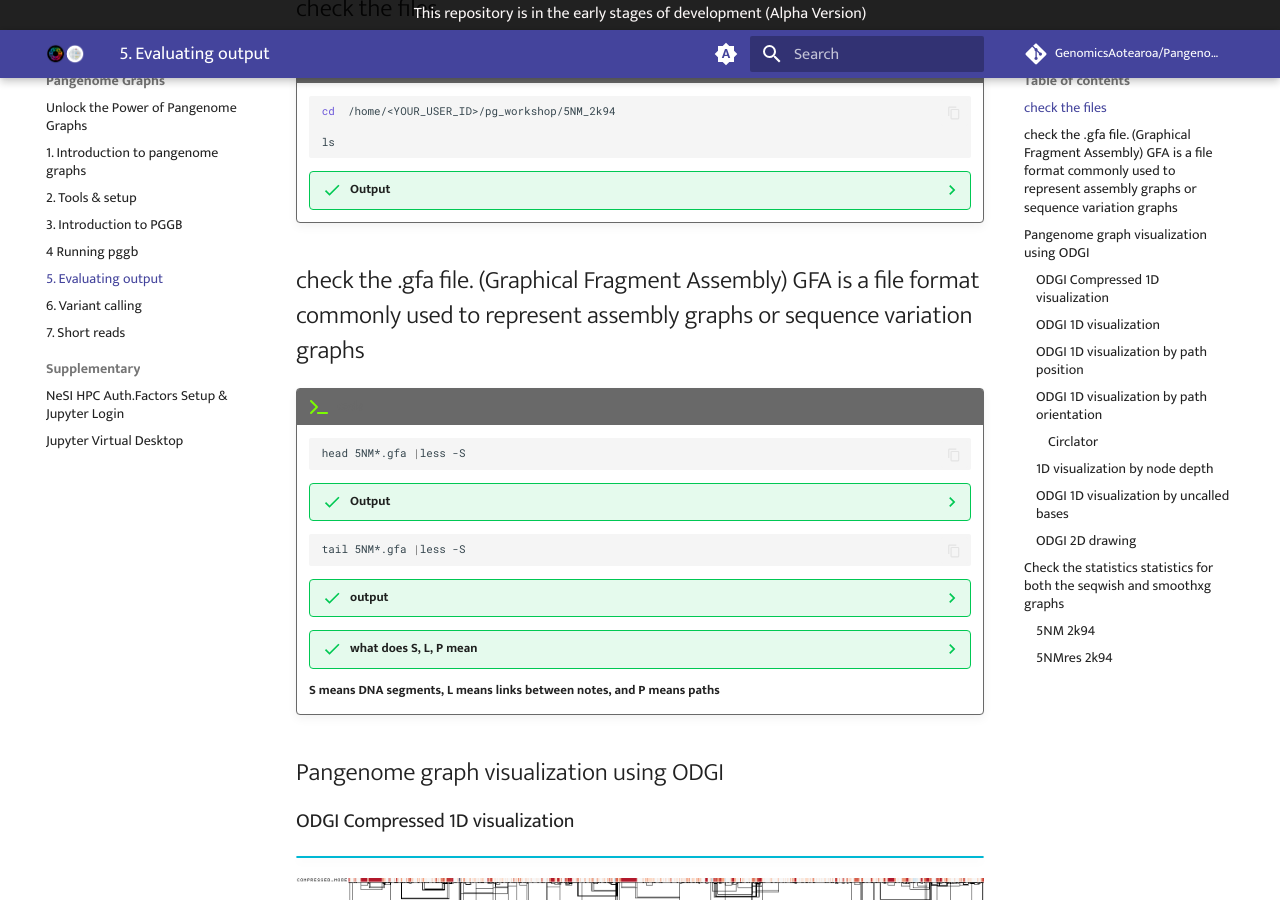
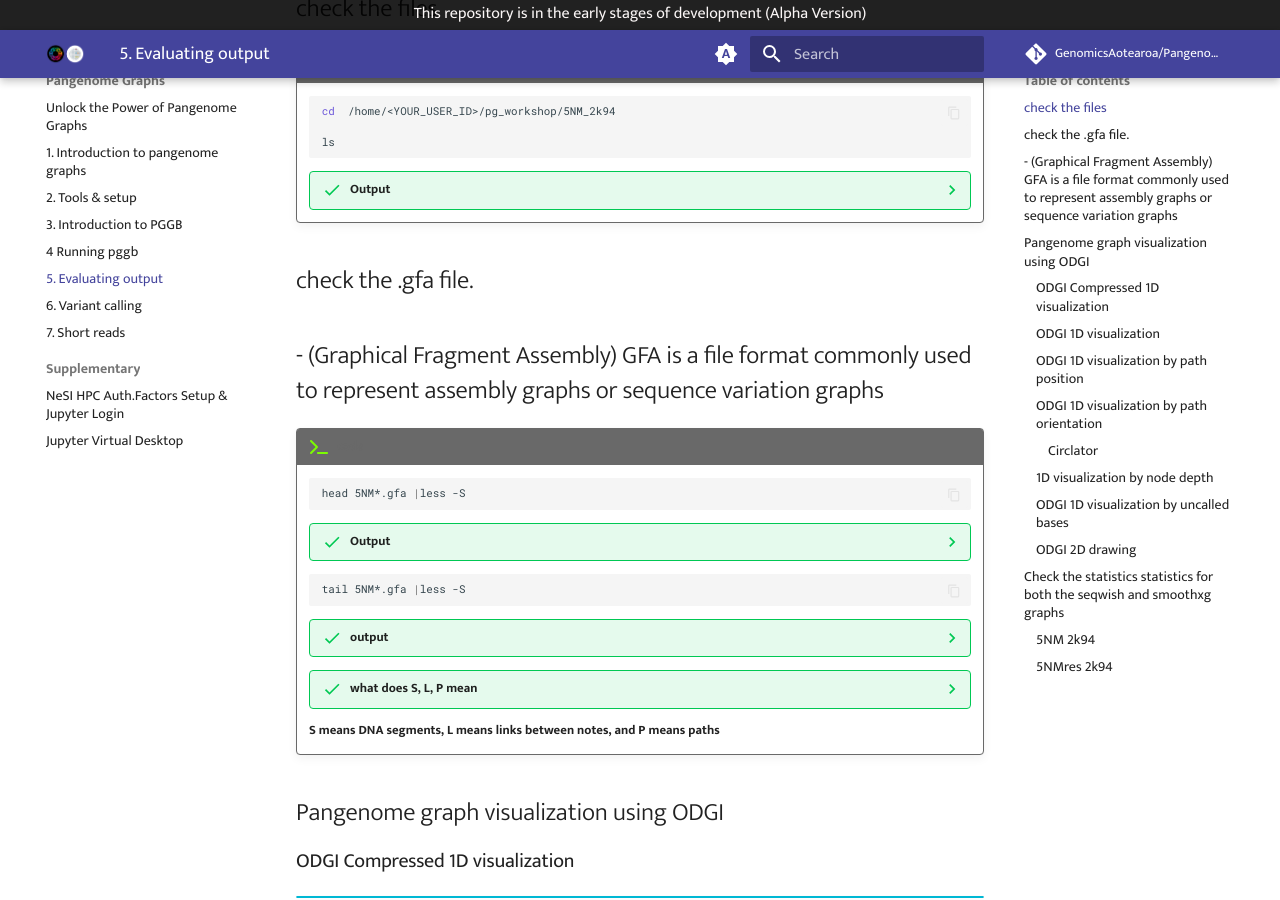
Before and after one commit to GenomicsAotearoa/Pangenome-Graphs-Workshop, an MkDocs documentation site: the page built from docs/5_Evaluating_pggb_output.md, in a window 1280 px wide and 900 px high, scrolled down 446 px. Built offline with MkDocs 1.6.1 and Material for MkDocs 9.7.7, drawn with Linux system fonts in a browser that asks for light colours; comment, search, counter and statistics services are not loaded.

````diff
--- a/docs/5_Evaluating_pggb_output.md
+++ b/docs/5_Evaluating_pggb_output.md
@@ -38,7 +38,9 @@
         multiqc_report.html
         ```
 
-## check the .gfa file. (Graphical Fragment Assembly) GFA is a file format commonly used to represent assembly graphs or sequence variation graphs
+## check the .gfa file.
+- (Graphical Fragment Assembly) GFA is a file format commonly used to represent assembly graphs or sequence variation graphs
+-
 !!! terminal "code"
 
     ```bash
````
